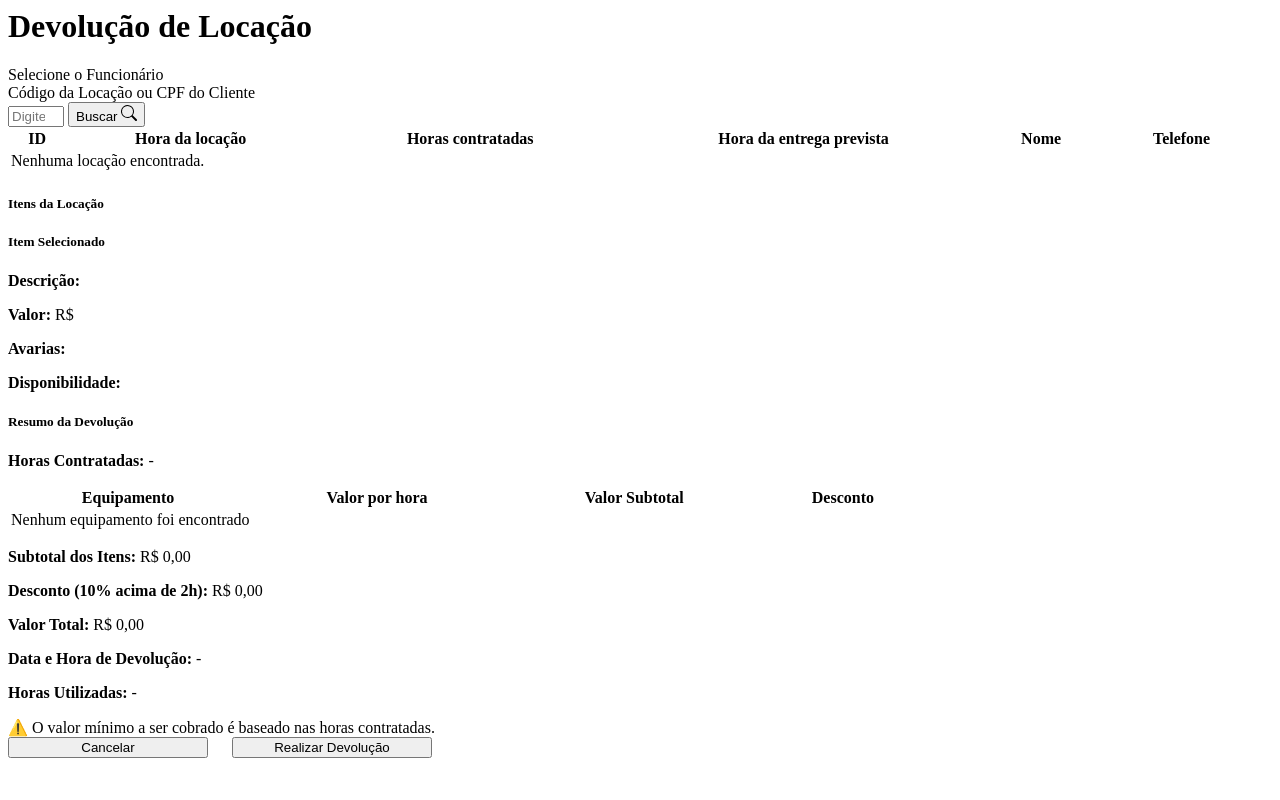
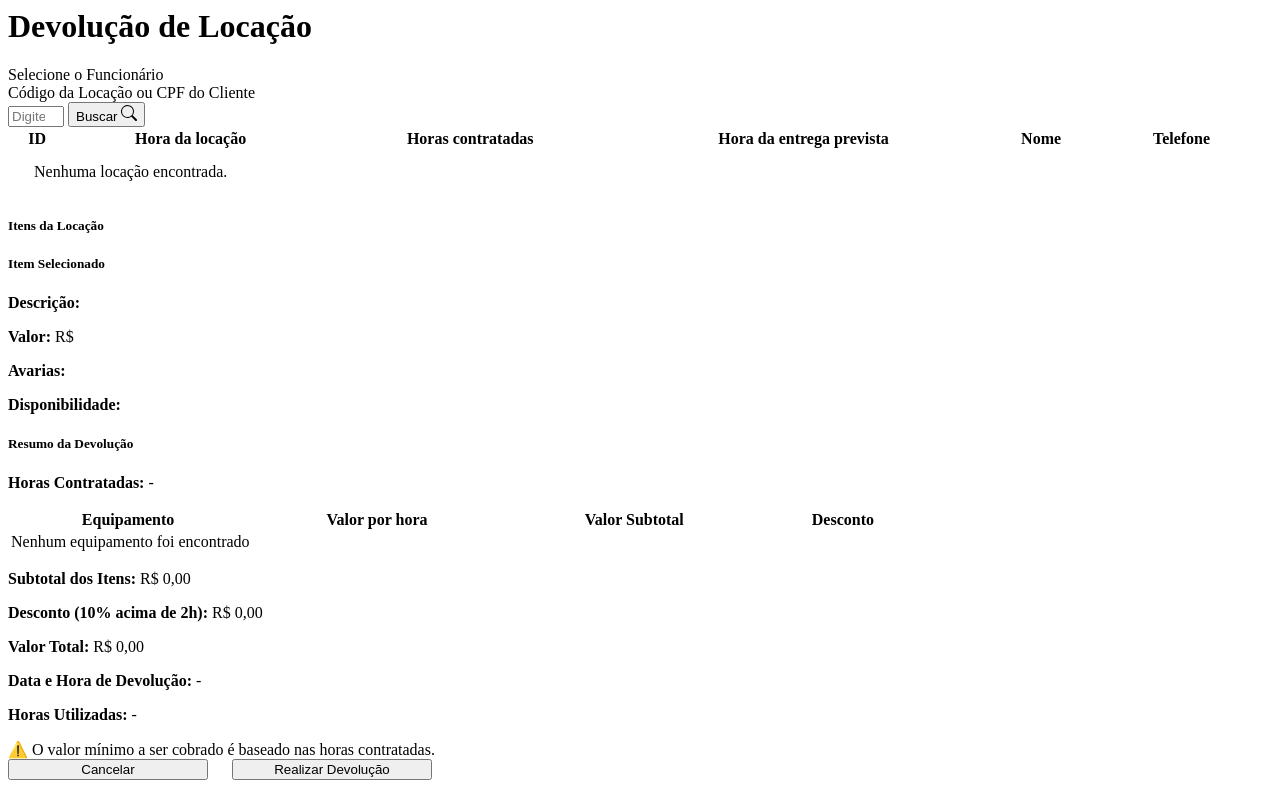
Before and after one commit to gustavoxav/ProjetoIntegrador-AV, a PHP site: page /public/pages/devolucao-add.html in a window 1280 px wide. Run offline with PHP 8.4, Linux system fonts and the light colour scheme.

Commit message:
fix: padding para as tabelas

```diff
--- a/front/public/styles/tables.css
+++ b/front/public/styles/tables.css
@@ -185,3 +185,30 @@
   white-space: normal;
   word-wrap: break-word;
 }
+
+#tabela-locacoes th,
+#tabela-locacoes td,
+#tabela-locacoes-list th,
+#tabela-locacoes-list td,
+#tabela-devolucao th,
+#tabela-devolucao td {
+  padding: 0.75rem 1rem;
+}
+
+#tabela-locacoes th:nth-child(1),
+#tabela-locacoes td:nth-child(1),
+#tabela-locacoes-list th:nth-child(1),
+#tabela-locacoes-list td:nth-child(1),
+#tabela-devolucao th:nth-child(1),
+#tabela-devolucao td:nth-child(1) {
+  padding-left: 1.5rem;
+}
+
+#tabela-locacoes th:last-child,
+#tabela-locacoes td:last-child,
+#tabela-locacoes-list th:last-child,
+#tabela-locacoes-list td:last-child,
+#tabela-devolucao th:last-child,
+#tabela-devolucao td:last-child {
+  padding-right: 1.5rem;
+}
```
